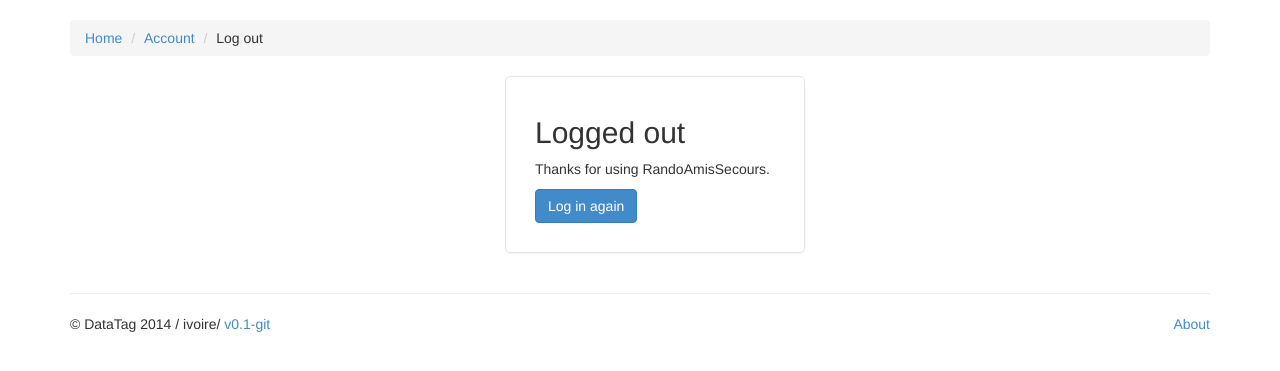
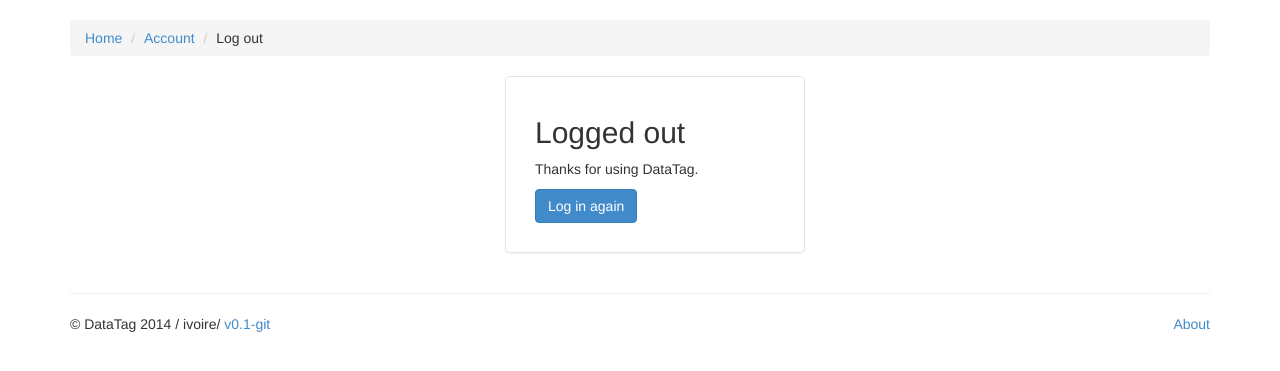
Before and after one commit to ivoire/DataTag, a Django app: template DataTag/templates/DataTag/account/logged_out.html in a window 1280 px wide. Shown: the part 52-423 px from the top of the page. Run offline with Django 3.2, Linux system fonts and the light colour scheme; the template is opened without the code that fills it, so the values that code supplies are empty; some libraries are stand-ins or nearby versions.

Commit message:
Fix some typos

```diff
--- a/DataTag/templates/DataTag/account/logged_out.html
+++ b/DataTag/templates/DataTag/account/logged_out.html
@@ -34,7 +34,7 @@
 <div class="container">
   <div class="div-signout">
     <h2 class="div-signout-heading">{% trans "Logged out" %}</h2>
-    <p>{% trans "Thanks for using RandoAmisSecours." %}</p>
+    <p>{% trans "Thanks for using DataTag." %}</p>
     <a href="{% url 'accounts.login' %}" class="btn btn-primary">{% trans "Log in again" %}</a>
   </div>
 </div>
--- a/DataTag/templates/DataTag/main/index.html
+++ b/DataTag/templates/DataTag/main/index.html
@@ -1,6 +1,8 @@
 {% extends 'DataTag/base.html' %}
 
 {% block title %}Main page{% endblock %}
+
+{% block nav-index %}active{% endblock %}
 
 {% block style %}
   .thumbnail.directory {
```
